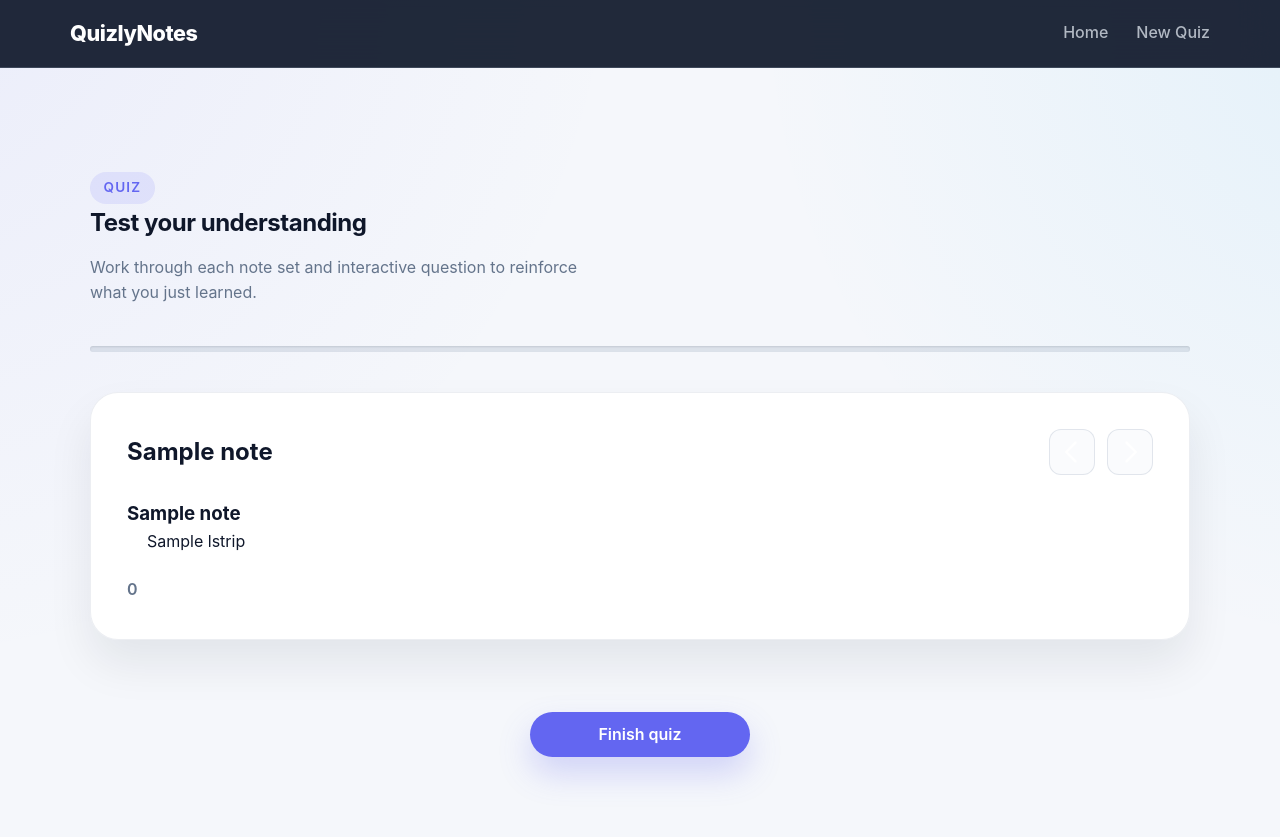
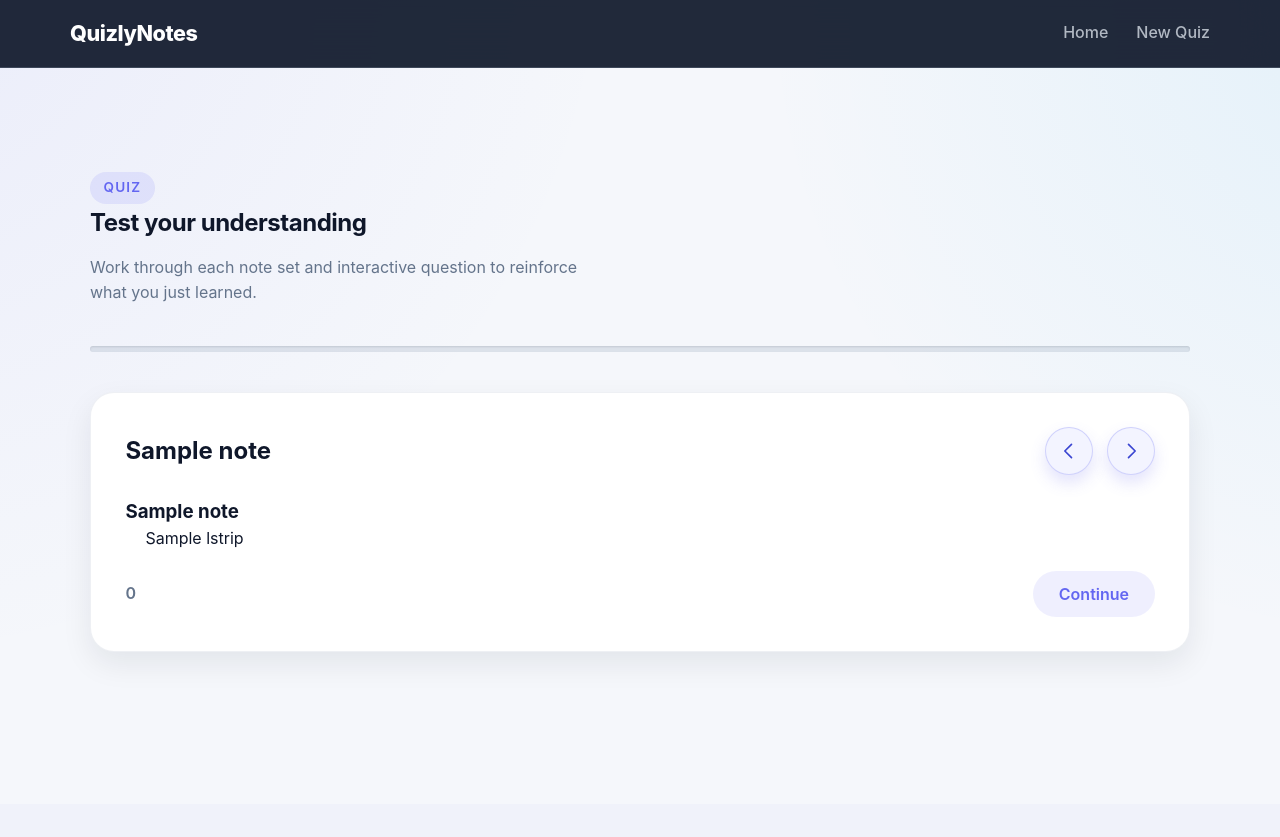
Before and after one commit to joeFerguson3/Flashcard-generator, a Flask app: template templates/quiz.html in a window 1280 px wide. After the commit the page ends 651 px from the top, so only its background shows below. Run offline with Flask 3, Linux system fonts and the light colour scheme; tables that the repository leaves empty hold one stand-in row (values such as "Sample post"); the template is opened without the code that fills it: values that come from a table or form of the project are taken from there, most other values are stand-ins (such as "Sample title", 1, 10 or a date in 2020).

Commit message:
Polish quiz flow and interior styling

```diff
--- a/static/css/notes.css
+++ b/static/css/notes.css
@@ -8,12 +8,12 @@
 
 .note-card {
     display: grid;
-    gap: 1rem;
+    gap: 0.85rem;
 }
 
 .sub-note-container {
     display: flex;
-    align-items: flex-start;
+    align-items: center;
     justify-content: space-between;
     gap: 1rem;
 }
--- a/static/css/quiz.css
+++ b/static/css/quiz.css
@@ -1,10 +1,32 @@
+
+.quiz-step {
+    transition: opacity 0.25s ease, transform 0.25s ease;
+}
+
+.quiz-step.is-active {
+    animation: quiz-step-in 0.25s ease;
+}
+
+@keyframes quiz-step-in {
+    from {
+        opacity: 0;
+        transform: translateY(12px);
+    }
+    to {
+        opacity: 1;
+        transform: translateY(0);
+    }
+}
+
 .quiz-card {
     overflow: hidden;
 }
 
 .quiz-card__controls img {
-    width: 28px;
-    height: 28px;
+    width: 20px;
+    height: 20px;
+    margin: 0 auto;
+    filter: brightness(0) saturate(100%) invert(20%) sepia(82%) saturate(2747%) hue-rotate(232deg) brightness(92%) contrast(92%);
 }
 
 .quiz-card__controls button {
@@ -17,7 +39,7 @@
 }
 
 .quiz-form p {
-    line-height: 1.8;
+    line-height: 1.6;
 }
 
 .quiz-options {
@@ -34,6 +56,11 @@
     color: var(--muted);
 }
 
+.quiz-card__footer [data-role="next"].is-complete {
+    opacity: 0.55;
+    pointer-events: none;
+}
+
 .answer-box {
     min-height: 140px;
 }
--- a/static/css/style.css
+++ b/static/css/style.css
@@ -3,14 +3,14 @@
     --primary-dark: #4338ca;
     --accent: #14b8a6;
     --surface: #ffffff;
-    --surface-soft: rgba(255, 255, 255, 0.65);
+    --surface-soft: rgba(255, 255, 255, 0.78);
     --muted: #64748b;
     --background: #f5f7fb;
-    --gradient: linear-gradient(135deg, #6366f1 0%, #8b5cf6 50%, #0ea5e9 100%);
-    --shadow: 0 24px 60px rgba(15, 23, 42, 0.12);
-    --radius-lg: 28px;
-    --radius-md: 20px;
-    --radius-sm: 14px;
+    --gradient: linear-gradient(135deg, #6366f1 0%, #8b5cf6 45%, #0ea5e9 100%);
+    --shadow: 0 16px 36px rgba(15, 23, 42, 0.12);
+    --radius-lg: 24px;
+    --radius-md: 18px;
+    --radius-sm: 12px;
 }
 
 * {
@@ -183,19 +183,19 @@ button,
     gap: 0.5rem;
     color: #ffffff;
     background: var(--primary);
-    box-shadow: 0 16px 32px rgba(99, 102, 241, 0.25);
+    box-shadow: 0 12px 28px rgba(99, 102, 241, 0.18);
 }
 
 button:hover,
 .btn:hover {
-    transform: translateY(-2px);
-    box-shadow: 0 20px 40px rgba(99, 102, 241, 0.3);
+    transform: translateY(-1px);
+    box-shadow: 0 16px 32px rgba(99, 102, 241, 0.22);
 }
 
 button:active,
 .btn:active {
     transform: translateY(0);
-    box-shadow: 0 10px 24px rgba(99, 102, 241, 0.25);
+    box-shadow: 0 8px 20px rgba(99, 102, 241, 0.18);
 }
 
 .btn-outline {
@@ -1057,13 +1058,13 @@ body.app-shell {
 }
 
 .quiz-card {
-    background: rgba(255, 255, 255, 0.95);
+    background: #ffffff;
     border-radius: var(--radius-lg);
-    padding: clamp(1.75rem, 3vw, 2.25rem);
-    border: 1px solid rgba(148, 163, 184, 0.18);
-    box-shadow: 0 24px 45px rgba(15, 23, 42, 0.08);
+    padding: clamp(1.75rem, 3vw, 2.15rem);
+    border: 1px solid rgba(148, 163, 184, 0.16);
+    box-shadow: 0 12px 30px rgba(15, 23, 42, 0.08);
     display: grid;
-    gap: 1.5rem;
+    gap: 1.35rem;
 }
 
 .quiz-card__header {
@@ -1076,37 +1077,41 @@ body.app-shell {
 .quiz-card__controls {
     display: flex;
     align-items: center;
-    gap: 0.75rem;
+    gap: 0.85rem;
 }
 
 .quiz-card__controls button {
-    width: auto;
-    padding: 0.5rem;
-    border-radius: 12px;
-    border: 1px solid rgba(148, 163, 184, 0.25);
-    background: rgba(248, 250, 252, 0.75);
-    box-shadow: none;
+    width: 48px;
+    height: 48px;
+    padding: 0;
+    border-radius: 50%;
+    border: 1px solid rgba(99, 102, 241, 0.24);
+    background: #f3f4ff;
+    box-shadow: 0 8px 16px rgba(99, 102, 241, 0.18);
+    transition: transform 0.2s ease, box-shadow 0.2s ease, border 0.2s ease;
 }
 
 .quiz-card__controls button:hover {
-    transform: none;
-    background: white;
+    transform: translateY(-1px);
+    background: #ffffff;
+    border-color: rgba(99, 102, 241, 0.36);
+    box-shadow: 0 12px 24px rgba(99, 102, 241, 0.2);
 }
 
 .quiz-card__body {
     display: grid;
-    gap: 1rem;
+    gap: 0.9rem;
 }
 
 .quiz-card__list {
     display: grid;
-    gap: 0.75rem;
+    gap: 0.45rem;
     padding-left: 1.25rem;
     color: #0f172a;
 }
 
 .quiz-card__list li {
-    line-height: 1.5;
+    line-height: 1.4;
 }
 
 .quiz-card__footer {
@@ -1157,6 +1173,10 @@ body.app-shell {
     min-width: 220px;
 }
 
+#finish-quiz-btn {
+    display: none;
+}
+
 .correct-answer {
     background: rgba(20, 184, 166, 0.16) !important;
     color: var(--accent) !important;
--- a/static/js/script.js
+++ b/static/js/script.js
@@ -46,55 +46,70 @@ function previousCard(title) {
 // }
 
 // Goes to next question or notes
+function quizSteps() {
+    return Array.from(document.querySelectorAll('.quiz-step'));
+}
+
 function next(currentId, skip = true) {
-    // Hide the current element
     const current = document.getElementById(currentId);
     if (!current) return;
 
-    // When question is skipped
-    if (current.className == "question" && skip) {
-        const inputs = current.querySelectorAll("input, textarea");
-
+    if (current.classList.contains("question") && skip) {
+        const inputs = current.querySelectorAll("input[data-answer], textarea[data-answer]");
         inputs.forEach(input => {
             const span = document.createElement("span");
-            span.textContent = input.dataset.answer; // user input value as answer
+            span.textContent = input.dataset.answer;
             span.classList.add("incorrect-answer");
-
-            input.replaceWith(span); // replace input with span
+            span.classList.add("answer-reveal");
+            input.replaceWith(span);
         });
     }
 
-    const currentButton = document.getElementById("next-button" + currentId);
-    currentButton.style.display = "none";
-
-    // Find the next element
-    let nextElement = current.nextElementSibling;
-    if (nextElement.nextElementSibling.nextElementSibling.classList.contains("card-nav") || nextElement.nextElementSibling.nextElementSibling.classList.contains("question")) {
-        nextElement.style.display = "grid";
-    } else {
-        nextElement = document.getElementById("finish-quiz-btn")
-
-        let score = document.getElementById("final-score")
-        score.value = Math.floor(getScore() * 100) / 100
-
-        nextElement.innerText = Math.floor(getScore() * 100) / 100
-        nextElement.style.display = "block";
+    if (current.classList.contains("question")) {
+        current.dataset.completed = 'true';
+        if (skip && current.dataset.result !== 'correct') {
+            current.dataset.result = 'incorrect';
+        }
     }
 
-    // Scrolls page down
-    nextElement.scrollIntoView({ behavior: "smooth", block: "end" });
+    const nextButton = current.querySelector('[data-role="next"]');
+    if (nextButton) {
+        nextButton.disabled = true;
+        nextButton.setAttribute('aria-disabled', 'true');
+        nextButton.classList.add('is-complete');
+    }
 
-    // Updates progress bar
-    const bar = document.getElementById("progress-bar");
-    let width = (parseFloat(bar.style.width) || 0) + (80 / numElements())
-    bar.style.width = width + "%"
+    const steps = quizSteps();
+    const currentIndex = steps.indexOf(current);
+    const nextStep = steps[currentIndex + 1];
 
+    if (nextStep) {
+        nextStep.hidden = false;
+        nextStep.classList.add('is-active');
+        nextStep.scrollIntoView({ behavior: "smooth", block: "start" });
+    } else {
+        const computedScore = getScore();
+        const normalizedScore = Number.isFinite(computedScore) ? Math.floor(computedScore * 100) / 100 : null;
+        const finishButton = document.getElementById('finish-quiz-btn');
+        if (finishButton) {
+            finishButton.textContent = normalizedScore !== null ? `Finish quiz (${normalizedScore}%)` : 'Finish quiz';
+            finishButton.style.display = 'inline-flex';
+            finishButton.scrollIntoView({ behavior: "smooth", block: "start" });
+        }
+        const scoreField = document.getElementById("final-score");
+        if (scoreField) {
+            scoreField.value = normalizedScore !== null ? normalizedScore : '';
+        }
+    }
+
+    updateProgress(currentIndex + 1, steps.length);
 }
 
-// Gets the number of elements in the quiz
-function numElements() {
-    const totalCount = document.querySelectorAll('.question, .card-nav').length - 1;
-    return totalCount;
+function updateProgress(completedSteps, totalSteps) {
+    const bar = document.getElementById("progress-bar");
+    if (!bar || totalSteps === 0) return;
+    const percent = Math.min(100, (completedSteps / totalSteps) * 100);
+    bar.style.width = percent + "%";
 }
 
 // Checks user typed answers
@@ -114,10 +129,13 @@ document.addEventListener("DOMContentLoaded", function () {
                 span.textContent = this.dataset.answer;
                 span.classList.add("correct-answer");
 
+                const questionEl = span.closest(".question");
                 this.parentNode.replaceChild(span, this);
                 // Goes to next question
-                if (span.closest(".question").querySelector("input, textarea") == null) {
-                    next(span.closest(".question").id, false);
+                if (questionEl && questionEl.querySelector("input, textarea") == null) {
+                    questionEl.dataset.result = 'correct';
+                    questionEl.dataset.completed = 'true';
+                    next(questionEl.id, false);
                     increaseScore()
                 }
             }
@@ -133,11 +151,20 @@ function checkAnswerTF(event, answer) {
     const userAnswer = button.value;
     if (userAnswer.toLowerCase() == answer.toLowerCase()) {
         button.classList.add("correct-answer");
+        const questionSection = button.closest(".question");
+        if (questionSection) {
+            questionSection.dataset.result = 'correct';
+            questionSection.dataset.completed = 'true';
+        }
         increaseScore()
     } else {
         button.classList.add("incorrect-answer");
-        question = button.closest(".true-false-form")
-        allButtons = question.querySelectorAll("button");
+        const questionSection = button.closest(".question");
+        if (questionSection) {
+            questionSection.dataset.result = 'incorrect';
+            questionSection.dataset.completed = 'true';
+        }
+        const allButtons = questionSection ? questionSection.querySelectorAll("button") : [];
 
         allButtons.forEach(btn => {
             if (btn.innerText.trim() === answer.trim()) {
@@ -146,7 +173,8 @@ function checkAnswerTF(event, answer) {
         });
     }
 
-    next(button.closest(".question").id, false);
+    const questionContainer = button.closest(".question");
+    next(questionContainer.id, false);
 }
 
 
@@ -213,8 +241,13 @@ function checkOrdering(e) {
         }
     }
 
+    const questionEl = form.closest(".question");
+    if (questionEl) {
+        questionEl.dataset.result = correct ? 'correct' : 'incorrect';
+        questionEl.dataset.completed = 'true';
+    }
     if (correct) increaseScore()
-    next(form.closest(".question").id, false);
+    next(questionEl.id, false);
 }
 
 let score = 0
@@ -249,10 +282,13 @@ function cancelLoading(){
 }
 
 function getScore() {
-    let correctQuestions = document.querySelectorAll('.correct-answer').length;
-    let incorrectQuestions = document.querySelectorAll('.incorrect-answer').length;
-
-    let totalQuestions = correctQuestions + incorrectQuestions;
-    let score = (correctQuestions / totalQuestions) * 100;
-    return score;
+    const questions = document.querySelectorAll('.question');
+    if (!questions.length) return 0;
+    let correctCount = 0;
+    questions.forEach(question => {
+        if (question.dataset.result === 'correct') {
+            correctCount += 1;
+        }
+    });
+    return (correctCount / questions.length) * 100;
 }
--- a/templates/quiz.html
+++ b/templates/quiz.html
@@ -31,16 +31,18 @@
         </div>
 
         {% if data %}
+        {% set step = namespace(count=0) %}
         {% for main_title, notes in data|groupby('main_title') %}
-
-        <section id="{{ main_title }}" class="card-nav quiz-card" {% if not loop.first %}style="display:none;" {% endif %}>
+        {% set title_id = main_title|replace(' ', '_')|lower %}
+        {% set is_active = step.count == 0 %}
+        <section id="note-{{ title_id }}" class="quiz-step card-nav quiz-card{% if is_active %} is-active{% endif %}" {% if not is_active %}hidden{% endif %}>
             <div class="quiz-card__header">
                 <h2>{{ main_title }}</h2>
                 <div class="quiz-card__controls">
-                    <button type="button" onclick="previousCard('{{main_title}}')" aria-label="Previous card">
+                    <button type="button" onclick="previousCard('{{ title_id }}')" aria-label="Previous card">
                         <img src="static/images/back-arrow.svg" alt="Previous">
                     </button>
-                    <button type="button" onclick="nextCard('{{main_title}}')" aria-label="Next card">
+                    <button type="button" onclick="nextCard('{{ title_id }}')" aria-label="Next card">
                         <img src="static/images/foward-arrow.svg" alt="Next">
                     </button>
                 </div>
@@ -48,9 +50,9 @@
             <div class="quiz-card__body">
                 {% for note in notes %}
                 {% if loop.first %}
-                <div class="sub-card note-card" id="{{main_title}}{{ loop.index0 }}">
+                <div class="sub-card note-card" id="{{ title_id }}{{ loop.index0 }}">
                 {% else %}
-                <div class="sub-card note-card" id="{{main_title}}{{ loop.index0 }}" style="display: none;">
+                <div class="sub-card note-card" id="{{ title_id }}{{ loop.index0 }}" style="display: none;">
                 {% endif %}
                     <h3>{{ note.sub_title }}</h3>
                     <ul class="quiz-card__list">
@@ -63,20 +65,22 @@
                 {% endfor %}
             </div>
             <div class="quiz-card__footer">
-                <div id="card_num_container{{ main_title }}" class="card-num">
-                    <span id="card_num_{{main_title}}">0</span>
+                <div id="card_num_container{{ title_id }}" class="card-num">
+                    <span id="card_num_{{ title_id }}">0</span>
                 </div>
-                {% if loop.nextitem %}
-                <button class="btn-secondary btn" id="next-button{{main_title}}" onclick="next('{{main_title}}')">Continue</button>
-                {% endif %}
+                <button class="btn-secondary btn" data-role="next" onclick="next('note-{{ title_id }}')">Continue</button>
             </div>
         </section>
+        {% set step.count = step.count + 1 %}
 
         {% for q in questions %}
 
         {% if q.title == main_title %}
+        {% set question_index = step.count %}
+        {% set q_id = 'question-' ~ title_id ~ '-' ~ question_index %}
+        {% set is_question_active = step.count == 0 %}
         {% if q.type == "fill-in-blank" %}
-        <section class="question quiz-card" id=" q{{main_title}}{{ loop.index }} ">
+        <section class="quiz-step question quiz-card{% if is_question_active %} is-active{% endif %}" id="{{ q_id }}" {% if not is_question_active %}hidden{% endif %}>
             <div class="quiz-card__body">
                 <h3 class="quiz-question">{{ q.type }}</h3>
                 <form method="post" class="quiz-form">
@@ -93,13 +97,12 @@
                 </form>
             </div>
             <div class="quiz-card__footer">
-                <button class="btn" id="next-button q{{main_title}}{{ loop.index }} "
-                    onclick="next(' q{{main_title}}{{ loop.index }} ')">Continue</button>
+                <button class="btn" data-role="next" onclick="next('{{ q_id }}')">Continue</button>
             </div>
         </section>
 
         {% elif q.type == "true-false" %}
-        <section class="question quiz-card" id=" q{{main_title}}{{ loop.index }} ">
+        <section class="quiz-step question quiz-card{% if is_question_active %} is-active{% endif %}" id="{{ q_id }}" {% if not is_question_active %}hidden{% endif %}>
             <div class="quiz-card__body">
                 <h3 class="quiz-question">{{ q.question }}</h3>
                 <form class="quiz-options">
@@ -110,13 +113,12 @@
                 </form>
             </div>
             <div class="quiz-card__footer">
-                <button class="btn" id="next-button q{{main_title}}{{ loop.index }} "
-                    onclick="next(' q{{main_title}}{{ loop.index }} ')">Continue</button>
+                <button class="btn" data-role="next" onclick="next('{{ q_id }}')">Continue</button>
             </div>
         </section>
 
         {% elif q.type == "multiple-choice" %}
-        <section class="question quiz-card" id=" q{{main_title}}{{ loop.index }} ">
+        <section class="quiz-step question quiz-card{% if is_question_active %} is-active{% endif %}" id="{{ q_id }}" {% if not is_question_active %}hidden{% endif %}>
             <div class="quiz-card__body">
                 <h3 class="quiz-question">{{ q.question }}</h3>
                 <form class="quiz-options">
@@ -128,13 +130,12 @@
                 </form>
             </div>
             <div class="quiz-card__footer">
-                <button class="btn" id="next-button q{{main_title}}{{ loop.index }} "
-                    onclick="next(' q{{main_title}}{{ loop.index }} ')">Continue</button>
+                <button class="btn" data-role="next" onclick="next('{{ q_id }}')">Continue</button>
             </div>
         </section>
 
         {% elif q.type == "short-answer" %}
-        <section class="question quiz-card" id=" q{{main_title}}{{ loop.index }} ">
+        <section class="quiz-step question quiz-card{% if is_question_active %} is-active{% endif %}" id="{{ q_id }}" {% if not is_question_active %}hidden{% endif %}>
             <div class="quiz-card__body">
                 <h3 class="quiz-question">{{ q.question }}</h3>
                 <form method="post" class="quiz-form">
@@ -143,13 +144,12 @@
                 </form>
             </div>
             <div class="quiz-card__footer">
-                <button class="btn" id="next-button q{{main_title}}{{ loop.index }} "
-                    onclick="next(' q{{main_title}}{{ loop.index }} ')">Continue</button>
+                <button class="btn" data-role="next" onclick="next('{{ q_id }}')">Continue</button>
             </div>
         </section>
 
         {% elif q.type == "ordering" %}
-        <section class="question quiz-card" id=" q{{main_title}}{{ loop.index }} ">
+        <section class="quiz-step question quiz-card{% if is_question_active %} is-active{% endif %}" id="{{ q_id }}" {% if not is_question_active %}hidden{% endif %}>
             <div class="quiz-card__body">
                 <h3 class="quiz-question">{{ q.question }}</h3>
                 <form class="quiz-ordering" onsubmit="checkOrdering(event)" data-answer='{{ q.answer |tojson }}'>
@@ -165,12 +165,12 @@
                 </form>
             </div>
             <div class="quiz-card__footer">
-                <button class="btn" id="next-button q{{main_title}}{{ loop.index }} "
-                    onclick="next(' q{{main_title}}{{ loop.index }} ')">Continue</button>
+                <button class="btn" data-role="next" onclick="next('{{ q_id }}')">Continue</button>
             </div>
         </section>
         {% endif %}
 
+        {% set step.count = step.count + 1 %}
         {% endif %}
 
         {% endfor %}
```
Also changed, not shown: other parts of static/css/style.css (+65 -35 lines).
